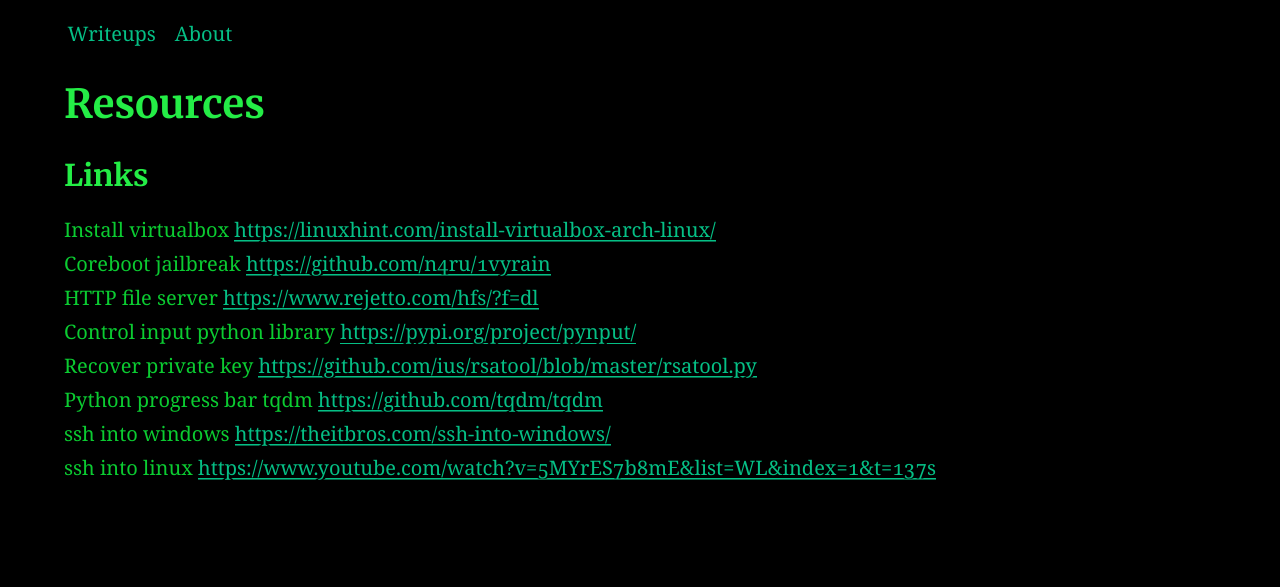
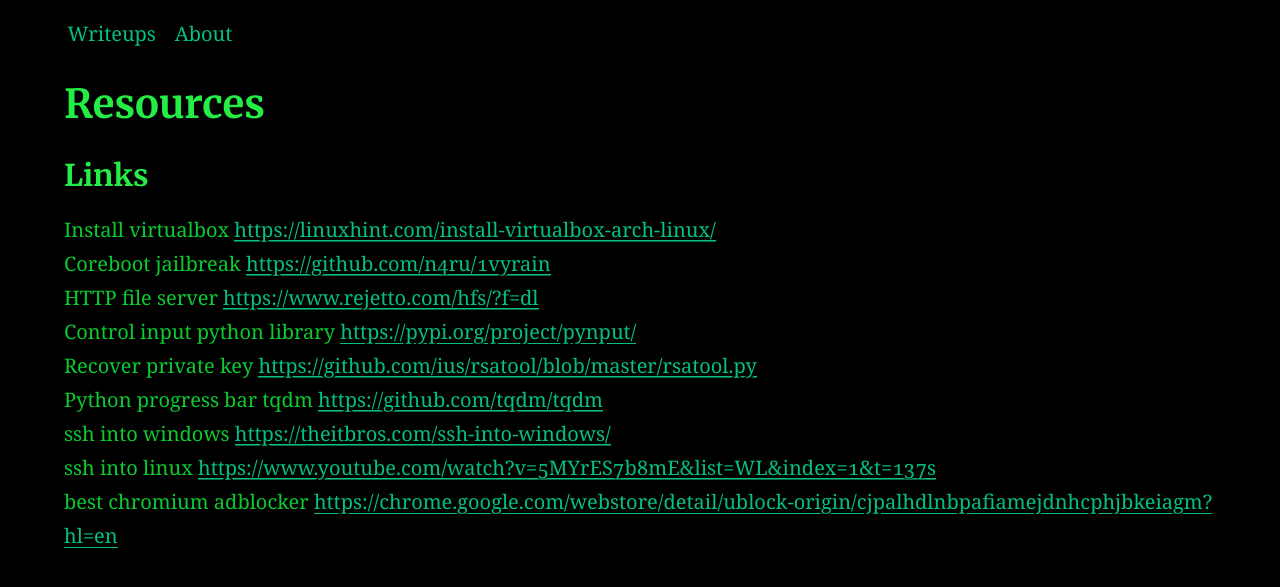
Before and after one commit to AC01010/Connor-McCartney.github.io, a Jekyll site: the page built from _posts/2015-05-27-resources.md, in a window 1280 px wide. Shown: the top 587 px of the page. Built offline with Jekyll 4.4.1, drawn with Linux system fonts in a browser that asks for light colours.

Commit message:
Update 2015-05-27-resources.md

```diff
--- a/_posts/2015-05-27-resources.md
+++ b/_posts/2015-05-27-resources.md
@@ -15,3 +15,4 @@
 Python progress bar tqdm <https://github.com/tqdm/tqdm> <br>
 ssh into windows <https://theitbros.com/ssh-into-windows/> <br>
 ssh into linux <https://www.youtube.com/watch?v=5MYrES7b8mE&list=WL&index=1&t=137s> <br>
+best chromium adblocker <https://chrome.google.com/webstore/detail/ublock-origin/cjpalhdlnbpafiamejdnhcphjbkeiagm?hl=en> <br>
```
